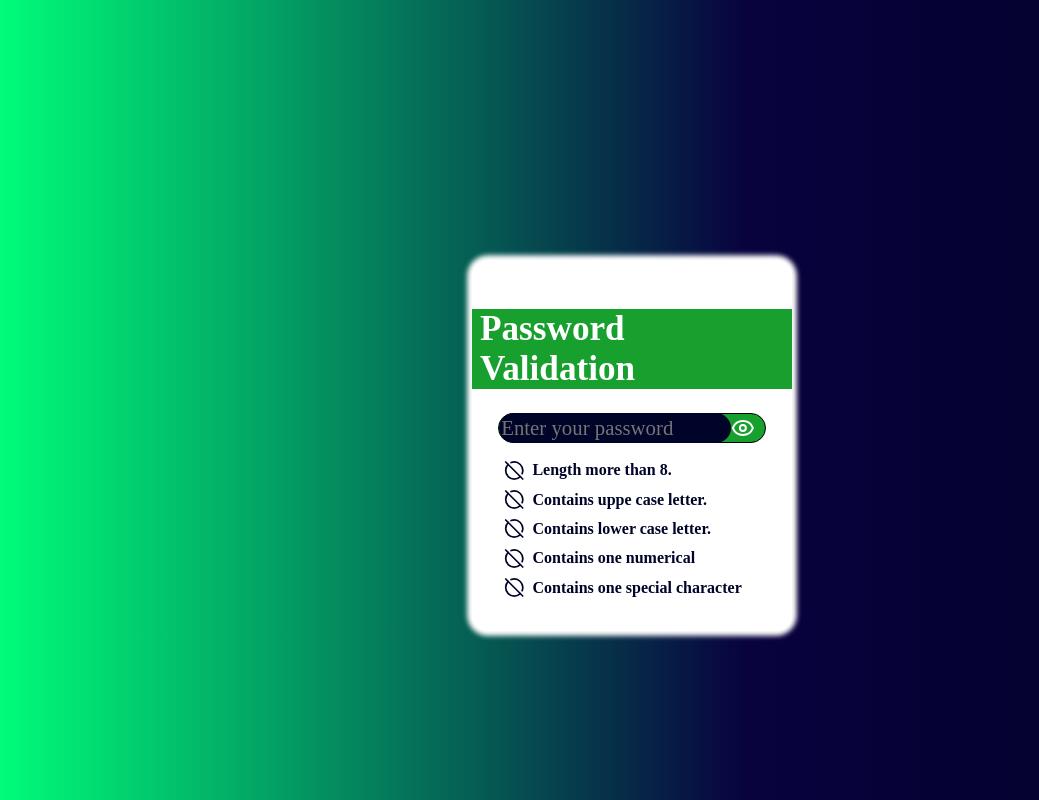
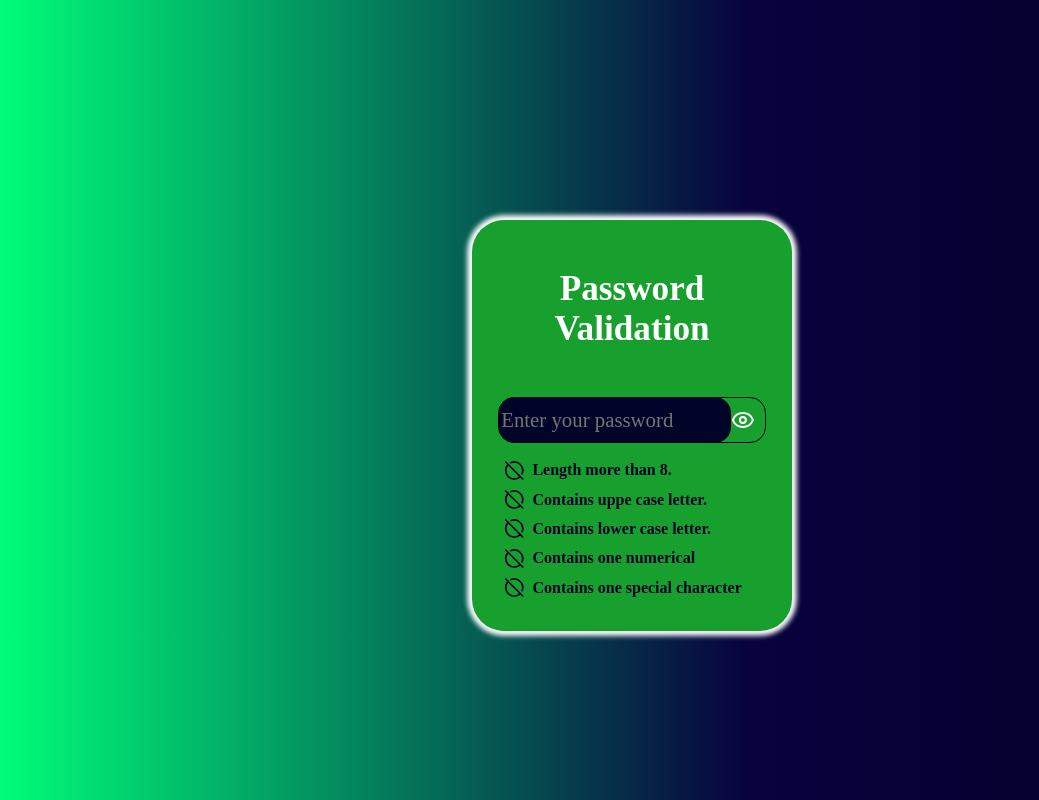
Before and after one commit to MohamedAmineHammmami/90-React-Projects, a React (Vite) app in the folder client/: page / in a window 1280 px wide. Shown: the whole page, without its empty margins (8-1047 px from the left). Built offline with nearby package versions, Linux system fonts and the light colour scheme; a web font is replaced by a local one.

Commit message:
add some style

```diff
--- a/client/src/App.css
+++ b/client/src/App.css
@@ -6,34 +6,36 @@ body {
     rgba(8, 2, 62, 1) 41%,
     rgba(0, 255, 121, 1) 100%
   );
-  margin-top: calc(50vh - (35vh / 2));
+  margin-top: calc(50vh - (45vh / 2));
 }
 
 .container {
   width: 25vw;
-  height: 40vh;
+  height: 45vh;
   background-color: white;
   display: flex;
   flex-direction: column;
   align-items: center;
   justify-content: center;
-  border-radius: 1rem;
+  border-radius: 2rem;
   margin: auto;
   padding: 1.6rem 0 1.6rem 0;
   box-shadow: 0 0 0.3rem 0.3rem rgb(255, 255, 255);
+  background-color: #18a02e;
 }
 
 h1 {
   font-family: Underdog;
+  width: 85%;
   font-size: 2.2rem;
   color: #ffffff;
-  background-color: #18a02e;
-  padding: 0 0.5rem 0 0.5rem;
+  margin-bottom: 3rem;
+  text-align: center;
 }
 
 .inputContainer {
   width: 80%;
-  height: 15%;
+  height: 17%;
   border-radius: 1rem;
   display: flex;
   align-items: center;
```
